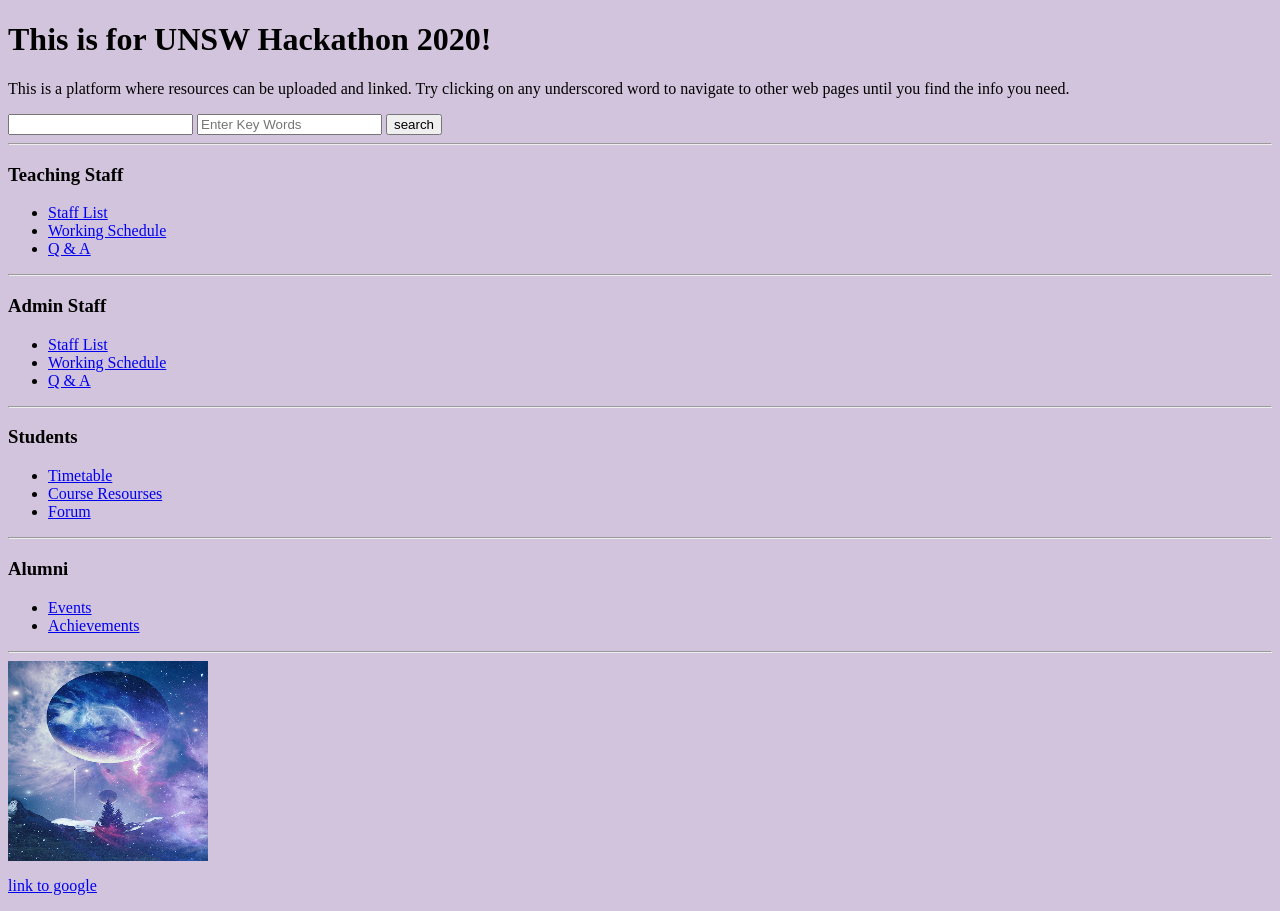
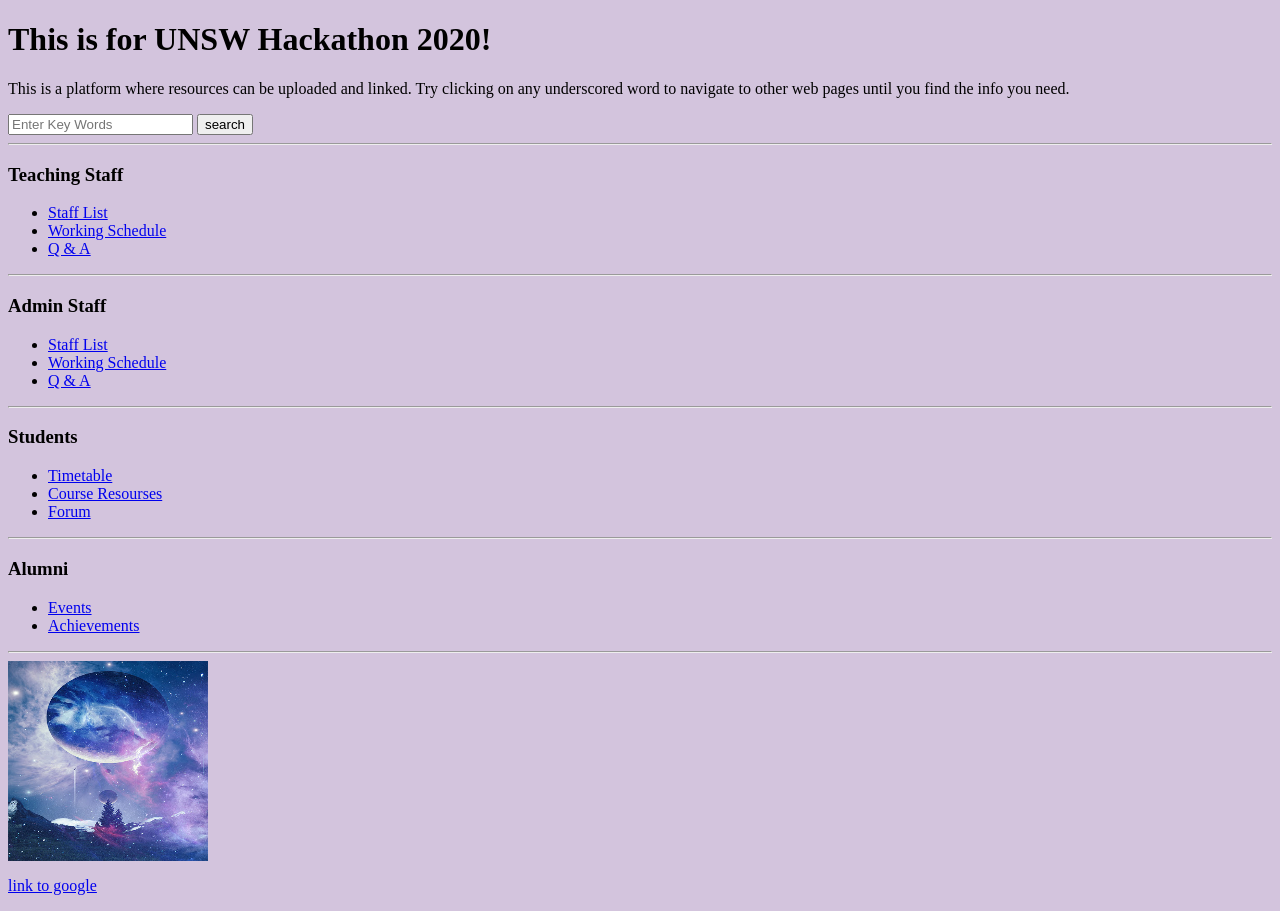
Before and after one commit to PeitingXie/Hackathon.github.io, a plain HTML site: page index.html in a window 1280 px wide. Drawn offline with Linux system fonts and the light colour scheme.

Commit message:
Update index.html

```diff
--- a/index.html
+++ b/index.html
@@ -18,7 +18,7 @@
 
 
        <!-- <div style="width:600px;margin:0 auto;"> -->
-        <input id="i1" οnfοcus="Focus();" οnblur="Blur();" type="text" value="">
+        <input id="i1" οnfοcus="Focus();" οnblur="Blur();>
          <input type="text" placeholder="Enter Key Words">
          <input type="submit" value="search">
       <!-- </div> -->
```
